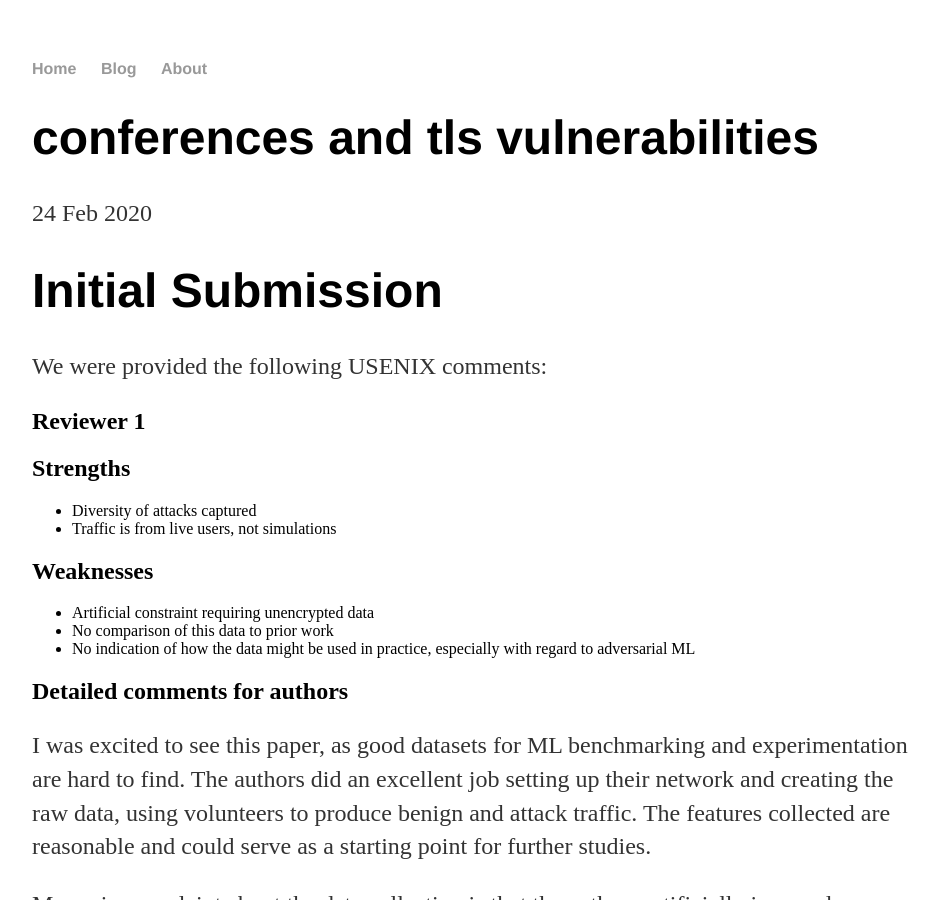
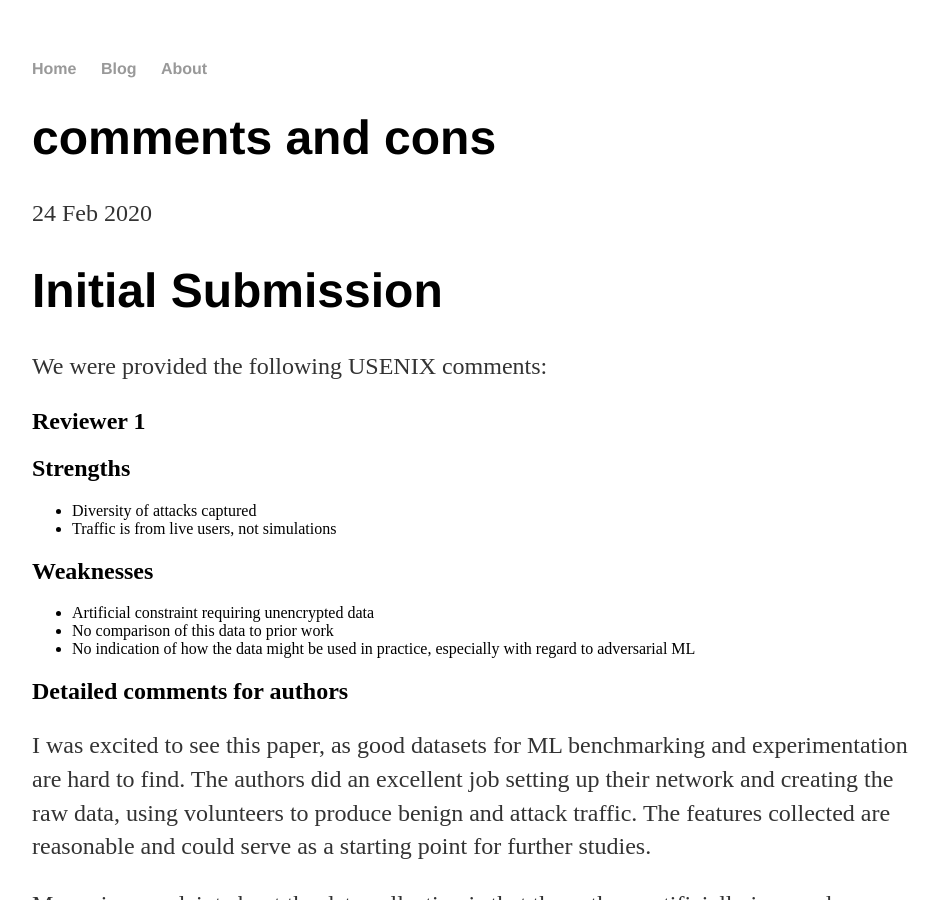
Before and after one commit to infosecanon/infosecanon.github.io, a Jekyll site: the page built from _posts/2020-02-24-comments-and-cons.md, in a window 1280 px wide and 900 px high. Shown: the whole window, without its empty margins (160-1097 px from the left). Built offline with Jekyll 4.4.1, drawn with Linux system fonts in a browser that asks for light colours.

Commit message:
Update 2020-02-24-comments-and-cons.md

```diff
--- a/_posts/2020-02-24-comments-and-cons.md
+++ b/_posts/2020-02-24-comments-and-cons.md
@@ -1,6 +1,6 @@
 ---
 layout: post
-title: "conferences and tls vulnerabilities"
+title: "comments and cons"
 date: 2020-02-24
 ---
 
```
